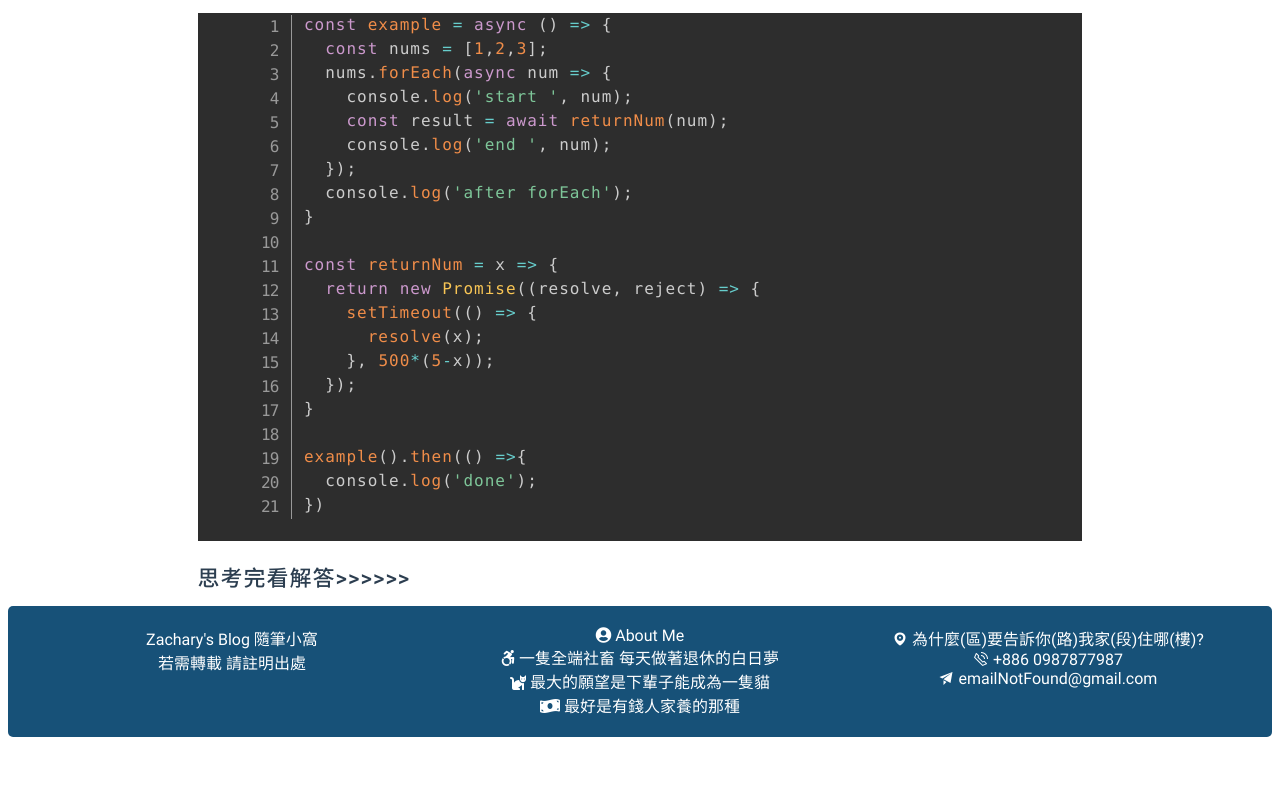
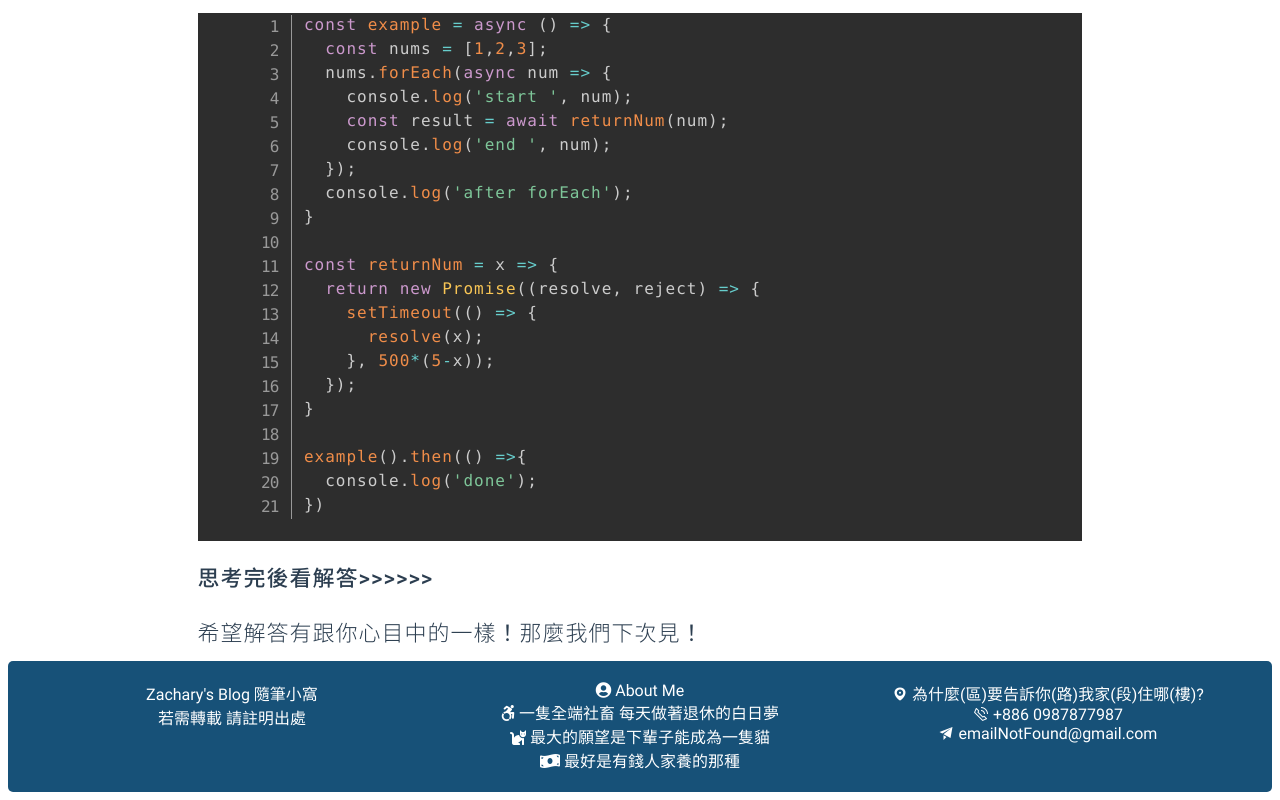
Before and after one commit to YuAnWu0000/techblog, a Vue app: page /tech/forEachAsync in a window 1280 px wide. Shown: the part 6671-7471 px from the top of the page. Before the commit the page ends 7416 px from the top, so only its background shows below. Built offline with nearby package versions, Linux system fonts and the light colour scheme.

Commit message:
修改文章結語

```diff
--- a/src/views/tech/articles/ForEachAsync.vue
+++ b/src/views/tech/articles/ForEachAsync.vue
@@ -244,12 +244,14 @@
         </pre>
       </myPrism>
       <div class="p show-ans" @click="showAns=!showAns;">
-        思考完看解答>>>>>>
+        思考完後看解答>>>>>>
       </div>
       <div class="text-center mt-20" v-show="showAns">
         <img src="@/assets/images/tech/forEachAsync/4.jpg" style="width: 40%;">
       </div>
-
+      <div class="p">
+        希望解答有跟你心目中的一樣！那麼我們下次見！
+      </div>
     </div>
   </div>
 </div>
```
